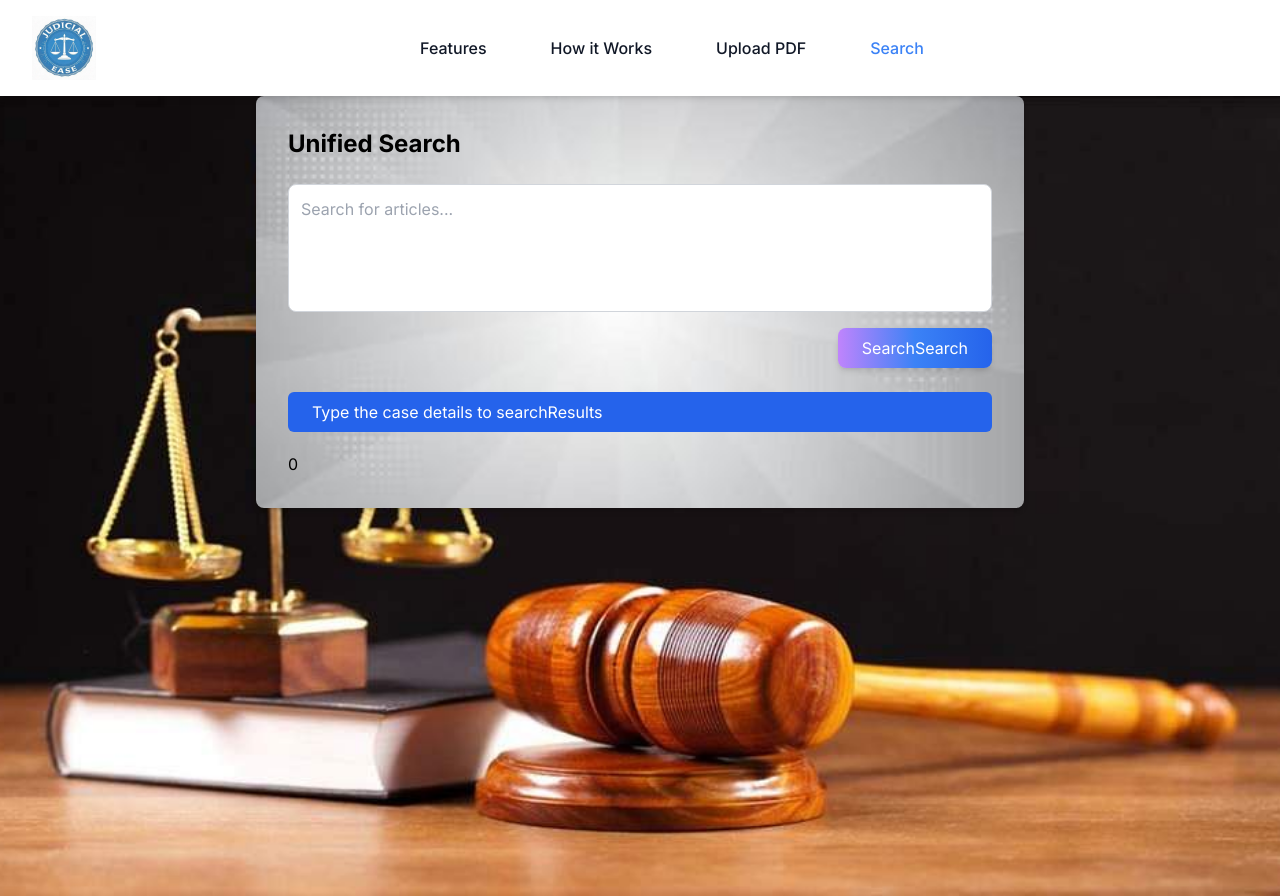
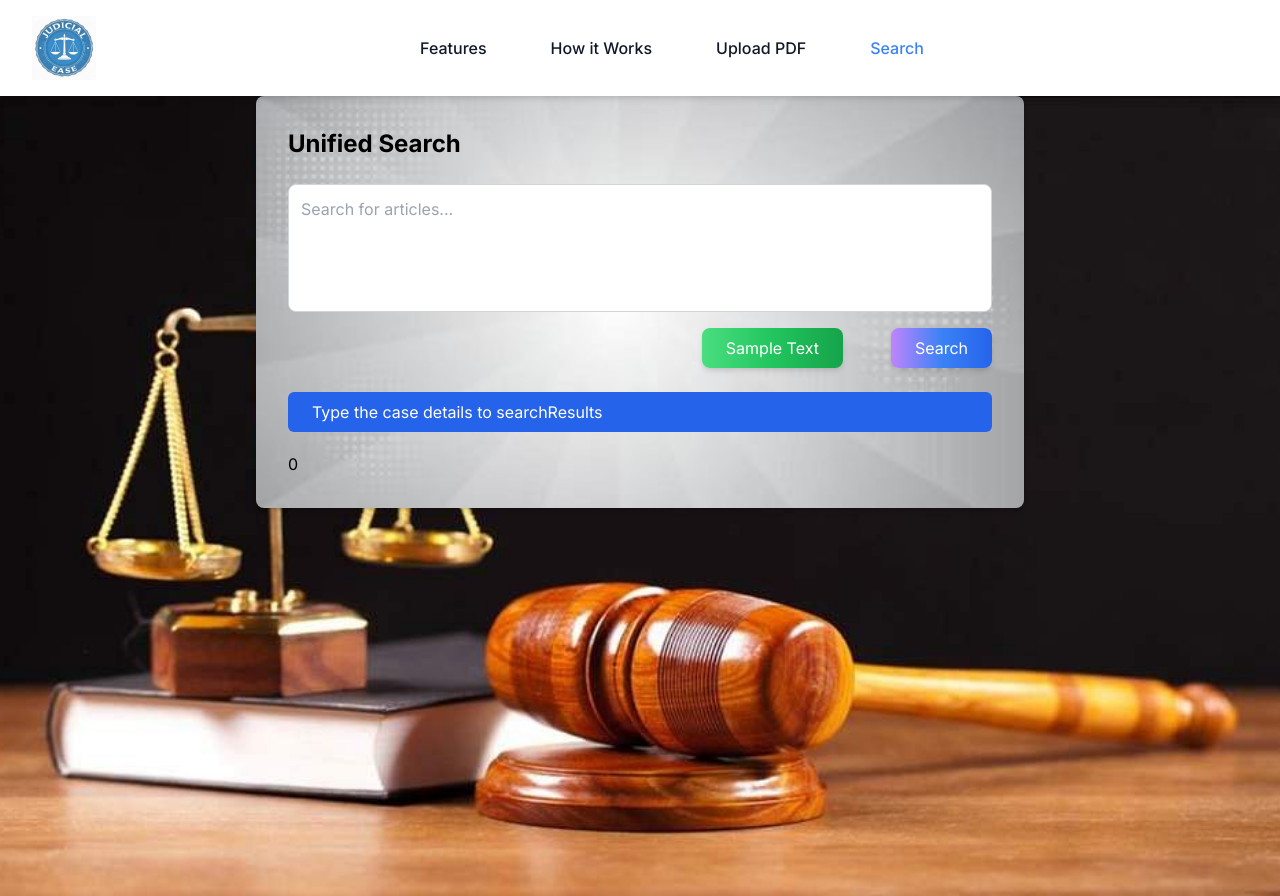
Before and after one commit to lytcode404/sih-fronend, a Next.js app: page /search in a window 1280 px wide. Built offline with nearby package versions, Linux system fonts and the light colour scheme; no server answers.

Commit message:
page done

```diff
--- a/app/search/page.jsx
+++ b/app/search/page.jsx
@@ -13,6 +13,9 @@ const UnifiedSearch = () => {
   const [query, setQuery] = useState("");
   const [isLoading, setIsLoading] = useState(false);
   const [error, setError] = useState(null);
+  const [sampleTxt, setSampleTxt] = useState(
+    "Company A sues Company B for breach of contract, claiming Rs 500,000 in damages for failure to deliver goods as per the agreement. Company B argues that the delay was due to unforeseen shipping disruptions and is not liable for the damages."
+  );
 
   const [articleResults, setArticleResults] = useState([]);
   const [googleResults, setGoogleResults] = useState([]);
@@ -105,9 +108,7 @@ const UnifiedSearch = () => {
             backgroundPosition: "center",
           }}
         >
-                    <h1 className="text-2xl font-bold mb-6 text-black">
-                        Unified Search
-                    </h1>
+          <h1 className="text-2xl font-bold mb-6 text-black">Unified Search</h1>
 
           <form onSubmit={handleSubmit} className="mb-6 space-y-4">
             <div className="flex flex-col">
@@ -120,27 +121,29 @@ const UnifiedSearch = () => {
             </div>
             <div className="flex justify-end">
               <button
+                onClick={() => setQuery(sampleTxt)}
+                className={`bg-gradient-to-r from-green-400 via-green-500 to-green-600 text-white py-2 px-6 rounded-lg hover:from-purple-500 hover:to-green-700 transition duration-200 shadow-md mx-12
+                `}
+              >
+                Sample Text
+              </button>
+              <button
                 type="submit"
                 className={`bg-gradient-to-r from-purple-400 via-blue-500 to-blue-600 text-white py-2 px-6 rounded-lg hover:from-purple-500 hover:to-blue-700 transition duration-200 shadow-md ${
-                                    isLoading
-                                        ? "opacity-50 cursor-not-allowed"
-                                        : ""
+                  isLoading ? "opacity-50 cursor-not-allowed" : ""
                 }`}
                 disabled={isLoading}
               >
                 {isLoading ? "Searching..." : "Search"}
-                                Search
               </button>
             </div>
           </form>
 
           {error && <p className="text-red-500 mb-4">{error}</p>}
-                    <div
-                        className={`text-white p-2 rounded-md px-6 bg-blue-600 my-5`}
-                    >
+          <div className={`text-white p-2 rounded-md px-6 bg-blue-600 my-5`}>
             {isLoading
               ? "Fetching Results..."
-                            : (articleResults.length > 0 || googleResults.length > 0)
+              : articleResults.length > 0 || googleResults.length > 0
               ? "Search Results"
               : "Type the case details to search"}
             Results
```
Lines whose indentation alone changed are shown as unchanged.
